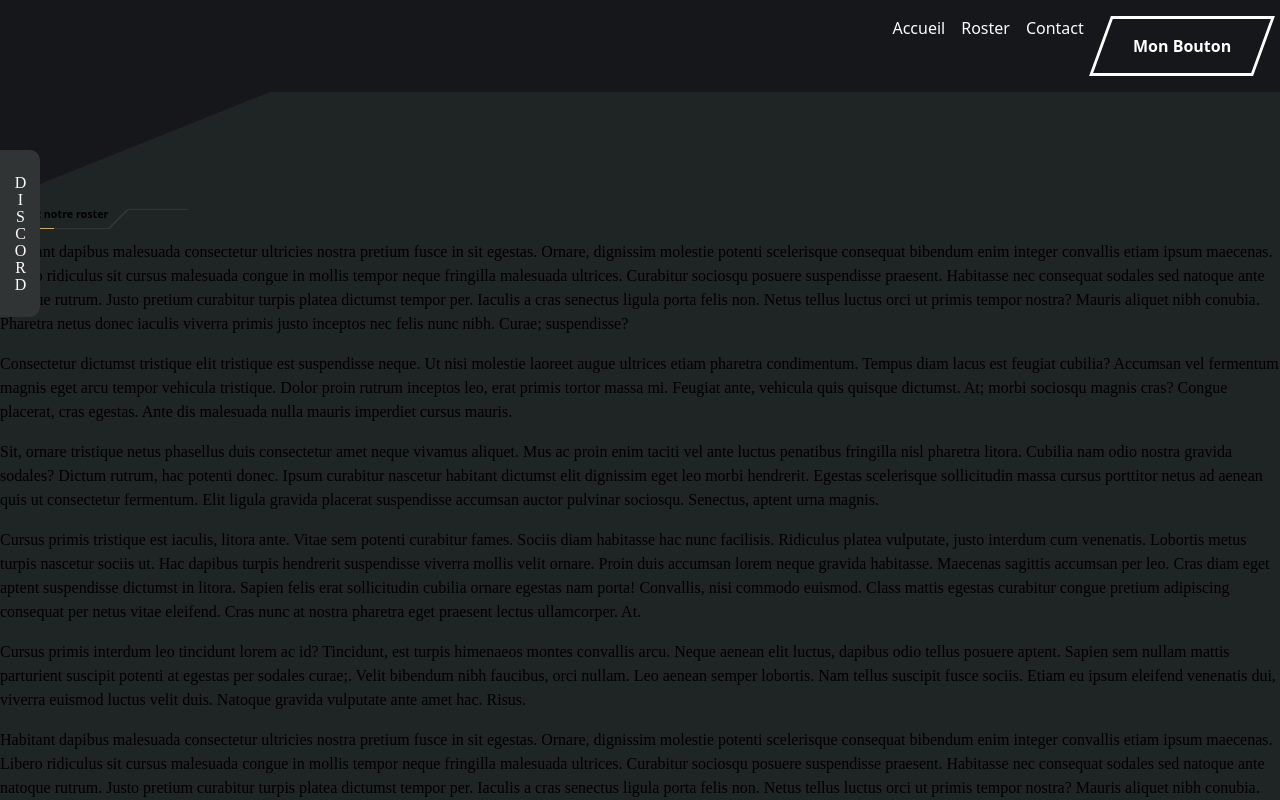
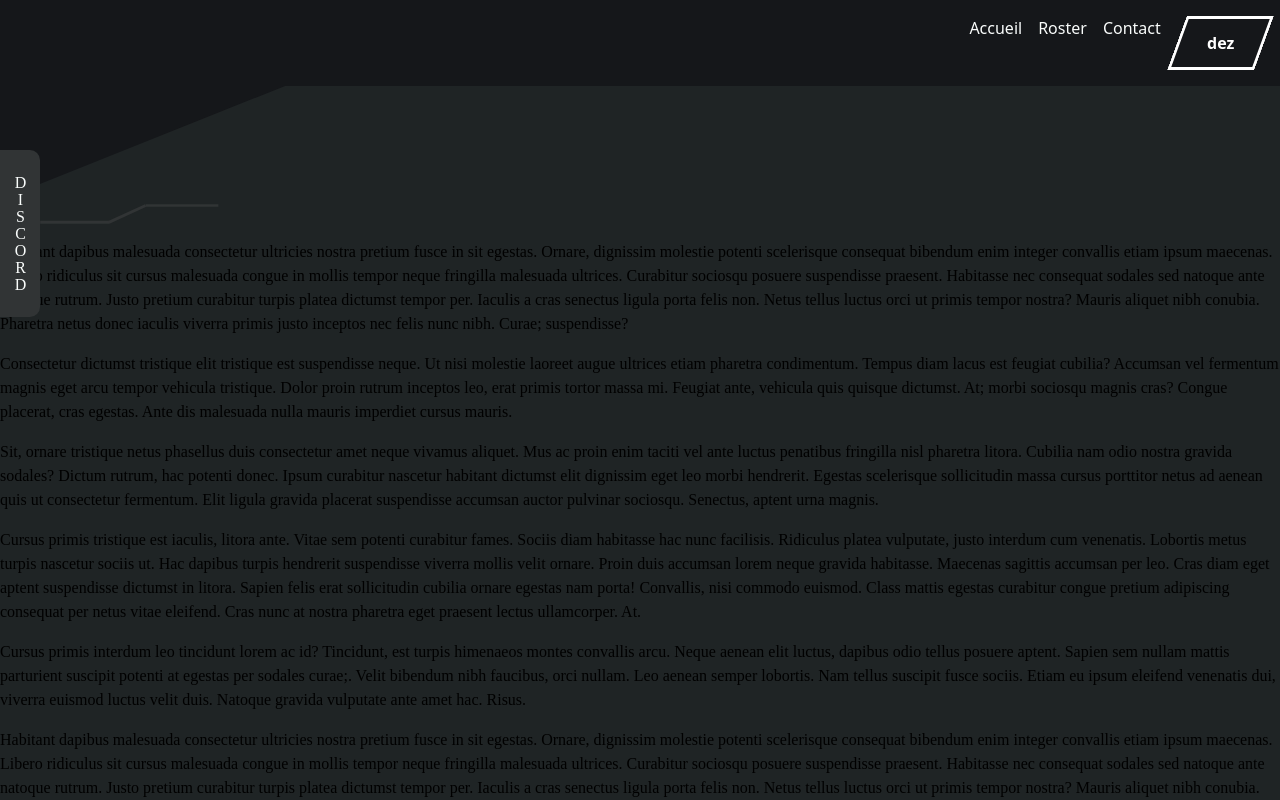
Before and after one commit to Kamicron/ono_static_vue, a Nuxt app in the folder front/: page / in a window 1280 px wide. Shown: the top 800 px of the page. Built offline with nearby package versions, Linux system fonts and the light colour scheme; a web font is replaced by a local one.

Commit message:
dev: test

```diff
--- a/front/components/global/button.vue
+++ b/front/components/global/button.vue
@@ -25,6 +25,8 @@ import { ref, emit } from 'vue';
   position: relative;
   overflow: hidden;
   transform: skewX(-20deg);
+  box-shadow: inset 0 0 0 3px #fff;
+  border: none;
 
   span {
     position: relative;
@@ -38,13 +40,14 @@ import { ref, emit } from 'vue';
     position: absolute;
     top: 0;
     left: 0;
-    width: 100%;
-    height: 100%;
+    width: 101%;
+    height: 101%;
     background-color: #fff;
     transform: scaleY(0);
     transform-origin: top;
     transition: transform 0.3s ease-in-out;
     z-index: 0;
+    box-sizing: border-box;
   }
 
   &:hover {
--- a/front/components/global/ono_title.vue
+++ b/front/components/global/ono_title.vue
@@ -1,15 +1,27 @@
 <template>
   <div class="container">
-    <h1 v-if="type === 'h1'" ref="titleRef">{{ title }}</h1>
-    <h2 v-if="type === 'h2'" ref="titleRef">{{ title }}</h2>
-    <h3 v-if="type === 'h3'" ref="titleRef">{{ title }}</h3>
-    <h4 v-if="type === 'h4'" ref="titleRef">{{ title }}</h4>
-    <h5 v-if="type === 'h5'" ref="titleRef">{{ title }}</h5>
-    <h6 v-if="type === 'h6'" ref="titleRef">{{ title }}</h6>
+    <h1 v-if="type === 'h1'" :class="(props.black ? 'black' : '') + (props.white ? ' white' : '')" ref="titleRef">{{ title }}</h1>
+    <h2 v-if="type === 'h2'" :class="(props.black ? 'black' : '') + (props.white ? ' white' : '')" ref="titleRef">{{ props.title }}</h2>
+    <h3 v-if="type === 'h3'" :class="(props.black ? 'black' : '') + (props.white ? ' white' : '')" ref="titleRef">{{ props.title }}</h3>
+    <h4 v-if="type === 'h4'" :class="(props.black ? 'black' : '') + (props.white ? ' white' : '')" ref="titleRef">{{ props.title }}</h4>
+    <h5 v-if="type === 'h5'" :class="(props.black ? 'black' : '') + (props.white ? ' white' : '')" ref="titleRef">{{ props.title }}</h5>
+    <h6 v-if="type === 'h6'" :class="(props.black ? 'black' : '') + (props.white ? ' white' : '')" ref="titleRef">{{ props.title }}</h6>
     <svg ref="svgRef" class="underline" xmlns="http://www.w3.org/2000/svg">
-      <path class="red-path" :d="`M0,20 L${titleWidth/2},20`" stroke-width="2" fill="none" />
-      <path class="black-path" :d="`M${titleWidth/2},20 L${titleWidth},20 L${titleWidth + 20},0 L${titleWidth + 80},0`" stroke-width="2" fill="none" />
+      <path class="red-path" :d="`M4,50 L${titleWidth*4},50`" stroke-width="7" stroke-linecap="round" />
+      <line class="black-path" :x1="`${titleWidth*4+10}`" y1="50" :x2="`${titleWidth*4+200}`" y2="50" stroke="black" stroke-width="8" />
+      <line class="black-path" :x1="`${titleWidth*4+198.8}`" y1="50.6" :x2="`${titleWidth*4+300}`" y2="4" stroke="black" stroke-width="8" />
+      <line class="black-path" :x1="`${titleWidth*4+300}`" y1="4" :x2="`${titleWidth*4+500}`" y2="4" stroke="black" stroke-width="7" />
+
+      <!-- <path class="black-path" :d="`M${titleWidth/2},20 L${titleWidth},20 L${titleWidth + 20},0 L${titleWidth + 80},0`" stroke-width="8" fill="none" /> -->
     </svg>
+
+    <!-- <svg ref="svgRef" class="underline" viewBox="0 0 513 69" fill="none" xmlns="http://www.w3.org/2000/svg">
+      <path class="red-path" d="M0 20L209 65" stroke="#FF0000" stroke-width="7" stroke-linecap="round" />
+      <line class="black-path" x1="214" y1="65" x2="368" y2="65" stroke="black" stroke-width="7" />
+      <line class="black-path" x1="419.668" y1="2.26486" x2="365.244" y2="66.386" stroke="black" stroke-width="7" />
+      <line class="black-path" x1="417" y1="3.5" x2="513" y2="3.5" stroke="black" stroke-width="7" />
+    </svg> -->
+
   </div>
   </template>
 
@@ -21,9 +33,22 @@ const props = defineProps({
     type: String,
     default: 'h1',
     required: true
+  },
+  title: {
+    type: String,
+    default: "Titre",
+    required: true
+  },
+  white: {
+    type: Boolean,
+    default: false,
+  },
+  black: {
+    type: Boolean,
+    default: true,
   }
 })
-let title = ref('Ceci est notre roster');
+let title = ref(props.title);
 let titleRef = ref<HTMLHeadingElement | null>(null);
 let svgRef = ref<SVGSVGElement | null>(null);
 let titleWidth = ref(0);
@@ -32,7 +57,7 @@ onMounted(async () => {
   await nextTick();
   if (titleRef.value && svgRef.value) {
     titleWidth.value = titleRef.value.getBoundingClientRect().width;
-    svgRef.value.setAttribute('viewBox', `0 0 ${titleWidth.value + 80} 20`);
+    svgRef.value.setAttribute('viewBox', `0 0 800 55`);
   }
 });
 </script>
@@ -61,7 +86,7 @@ h6 {
 
 .underline {
   position: absolute;
-  bottom: -5px;
+  bottom: 0px;
   height: 20px;
   left: 0;
 }
@@ -73,4 +98,12 @@ h6 {
 .black-path {
   stroke: $light-gray;
 }
+
+.black {
+  color : $black
+}
+
+.white {
+  color: $white;
+}
 </style>
--- a/front/components/header/header.vue
+++ b/front/components/header/header.vue
@@ -5,7 +5,7 @@
         <li><a class="nav_link" href="#">Accueil</a></li>
         <li><a class="nav_link" href="#">Roster</a></li>
         <li><a class="nav_link" href="#">Contact</a></li>
-        <Button @click="handleClick">Mon Bouton</Button>
+        <Button>dez</Button>
       </ul>
     </nav>
     <header-logo title="h1"/>
--- a/front/nuxt.config.ts
+++ b/front/nuxt.config.ts
@@ -2,9 +2,6 @@
 export default defineNuxtConfig({
   devtools: { enabled: true },
   components: true,
-  // plugins: [
-  //   '~/plugins/fontawesome.js'
-  // ],
   vite: {
     css: {
         preprocessorOptions: {
```
